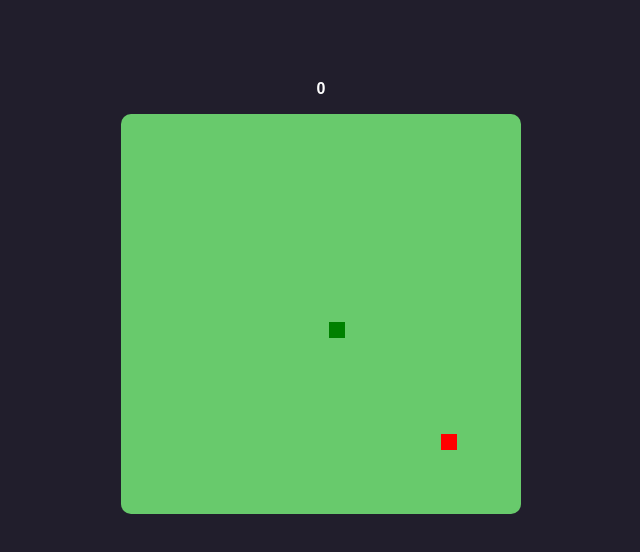
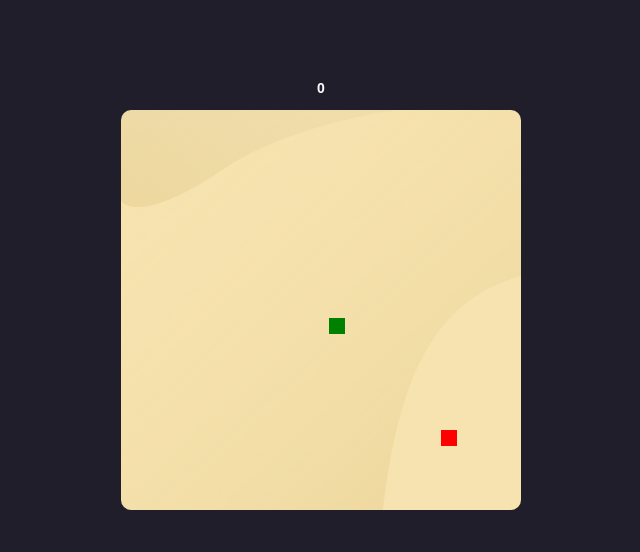
Before and after one commit to Revilise/Snake, a plain HTML site: page index.html in a window 1280 px wide. Shown: the whole page, without its empty margins (319-959 px from the left). Drawn offline with Linux system fonts and the light colour scheme.

Commit message:
oop vers

```diff
--- a/index.html
+++ b/index.html
@@ -1,15 +1,16 @@
 <!DOCTYPE html>
 <html lang="en">
   <head>
-    <meta charset="UTF-8">
-    <meta name="viewport" content="width=device-width, initial-scale=1.0">
-    <meta http-equiv="X-UA-Compatible" content="ie=edge">
-    <title>Ssssnake!</title>
+    <meta charset="UTF-8" />
+    <meta name="viewport" content="width=device-width, initial-scale=1.0" />
+    <meta http-equiv="X-UA-Compatible" content="ie=edge" />
+    <title>Document</title>
     <style>
       body {
         color: #fff;
         font-family: Arial, Helvetica, sans-serif;
         background: rgb(33, 30, 44);
+        font-size: 14px;
       }
       .container {
         width: 400px;
@@ -18,10 +19,8 @@
       #frame {
         width: 400px;
         height: 400px;
-            background: rgb(39, 116, 80);
-            background: rgb(104, 202, 108);
+        background-image: url("./frame_sand.png");
         border-radius: 10px;
-           /* padding: 10px;*/
       }
       #score {
         text-align: center;
@@ -36,7 +35,6 @@
         <canvas id="snake-frame" width="400" height="400"></canvas>
       </div>
     </div>
-    <script src="./snake.js">
-    </script>
+    <script src="./snake.js"></script>
   </body>
 </html>
--- a/snake.js
+++ b/snake.js
@@ -1,138 +1,174 @@
-const canvas = document.getElementById('snake-frame');
-var scoreContain = document.getElementById('score');
-const ctx = canvas.getContext('2d');
+const canvas = document.getElementById("snake-frame");
+var scoreContain = document.getElementById("score");
+const ctx = canvas.getContext("2d");
 
-var grid = 16;
-fps = 10;
-frame = {
+const config = {
+  grid: 16,
+  fps: 10,
+  frame: {
     width: 400,
     height: 400
-}
-barry = {
+  },
+  barry: {
     x: 320,
     y: 320
-}
-snake = {
+  },
+  snake: {
     x: 208,
     y: 208,
     dx: 0,
     dy: 0,
-    tail: [
-        {x: 208, y: 208},
-        {x: 208, y: 224}
-    ],
-    maxtail: 3
+    tail: [],
+    maxtail: 2
+  },
+  score: 0
+};
+
+function SnakeGame(config) {
+  this.BarrySpawn = () => {
+    this.barry.x = Math.floor(Math.random() * 400);
+    while (this.barry.x % 16 != 0) {
+      this.barry.x = Math.floor(Math.random() * 400);
+    }
+    this.barry.y = Math.floor(Math.random() * 400);
+    while (this.barry.y % 16 != 0) {
+      this.barry.y = Math.floor(Math.random() * 400);
     }
 
-score = 0;
+    this.BarryDraw();
+  };
 
-const bar = function barrySpawn() {
-    barry.x = Math.floor(Math.random() * 400);
-    while (barry.x % 16 != 0) {
-        barry.x = Math.floor(Math.random() * 400);
+  this.BarryDraw = () => {
+    ctx.fillStyle = "Red";
+    ctx.fillRect(this.barry.x, this.barry.y, this.grid, this.grid);
+  };
+
+  this.SnakeMove = () => {
+    // Движение головы змейки.
+    this.snake.x += this.snake.dx;
+    this.snake.y += this.snake.dy;
+
+    // Добавить в начало хвоста координату головы
+    this.snake.tail.unshift({
+      x: this.snake.x,
+      y: this.snake.y
+    });
+
+    this.FrameTeleport();
+
+    // Обрезать змею по последнему элементу, чтобы хвост фиксировался.
+    if (this.snake.tail.length > this.snake.maxtail) {
+      this.snake.tail.pop();
     }
 
-    barry.y = Math.floor(Math.random() * 400);
-    while (barry.y % 16 != 0) {
-        barry.y = Math.floor(Math.random() * 400);
+    //Перебор змейки
+    this.snake.tail.forEach((tail, index) => {
+      //Отрисовка тела
+      ctx.fillStyle = "green";
+      ctx.fillRect(tail.x, tail.y, this.grid, this.grid);
+
+      this.EatBarry();
+
+      // Проверка на столкновение змейки с самой собой.
+      for (let i = index + 1; i < this.snake.tail.length; i++) {
+        if (
+          tail.x === this.snake.tail[i].x &&
+          tail.y === this.snake.tail[i].y
+        ) {
+          this.ResetGame();
         }
-    ctx.fillStyle = 'Red'
-    ctx.fillRect(barry.x, barry.y, grid, grid);
       }
-ctx.fillStyle = 'green'
+    });
+  };
 
-snake.tail.forEach(function(tail){
-    ctx.fillRect(tail.x, tail.y, grid, grid);
-})
+  this.EatBarry = () => {
+    if (this.snake.x === this.barry.x && this.snake.y === this.barry.y) {
+      this.score++;
+      this.ChangeScore();
 
-// Цикл игры.
-function loop() {
+      this.snake.maxtail++;
+      this.BarrySpawn();
 
-    // Установка частоты кадров.
-    setTimeout(function() {
+      // сразу перекрасить змейку в родной цвет.
+      ctx.fillStyle = "green";
+    }
+  };
 
-        // Отложенный запуск игры.
-        requestAnimationFrame(loop)
+  this.ChangeScore = () => {
+    scoreContain.innerText = this.score;
+  };
 
-        // Очистить фрейм.
-        ctx.clearRect(0,0, frame.width, frame.height)
+  this.ResetGame = () => {
+    let configCopy = {
+      ...config,
+      frame: { ...config.frame },
+      snake: { ...config.snake, tail: [...config.snake.tail] },
+      barry: { ...config.barry }
+    };
 
-        ctx.fillStyle = 'Red'
-        ctx.fillRect(barry.x, barry.y, grid, grid);
+    this.grid = configCopy.grid;
+    this.fps = configCopy.fps;
+    this.frame = configCopy.frame;
+    this.barry = configCopy.barry;
+    this.snake = configCopy.snake;
+    this.score = configCopy.score;
+    this.ChangeScore();
+  };
 
-        scoreContain.innerText = score
+  this.ClearFrame = () => {
+    ctx.clearRect(0, 0, this.frame.width, this.frame.height);
+  };
 
-        // Движение головы змейки.
-        snake.x += snake.dx
-        snake.y += snake.dy
+  this.FrameTeleport = () => {
+    if (this.snake.x == this.frame.width) {
+      this.snake.x = 0;
+    } else if (this.snake.x < 0) {
+      this.snake.x = this.frame.width;
+    }
+    if (this.snake.y == this.frame.height) {
+      this.snake.y = 0;
+    } else if (this.snake.y < 0) {
+      this.snake.y = this.frame.height;
+    }
+  };
 
-        // Проверка границ и телепорт змеюки в другой конец карты.
-        if (snake.x == frame.width) {
-            snake.x = 0
-        } else if (snake.x < 0) {
-            snake.x = frame.width
+  this.SnakeController = () => {
+    document.addEventListener("keydown", event => {
+      if (event.code == "ArrowUp") {
+        this.snake.dy = -16;
+        this.snake.dx = 0;
+      } else if (event.code == "ArrowDown") {
+        this.snake.dy = 16;
+        this.snake.dx = 0;
+      } else if (event.code == "ArrowRight") {
+        this.snake.dx = 16;
+        this.snake.dy = 0;
+      } else if (event.code == "ArrowLeft") {
+        this.snake.dx = -16;
+        this.snake.dy = 0;
       }
-        if (snake.y == frame.height) {
-            snake.y = 0;
-        } else if (snake.y < 0) {
-            snake.y = frame.height
+    });
+  };
+
+  this.loop = () => {
+    this.ClearFrame();
+    this.BarryDraw();
+    this.SnakeMove();
+
+    setTimeout(() => {
+      requestAnimationFrame(this.loop);
+    }, 1000 / this.fps);
+  };
+
+  //entry point
+  return () => {
+    this.ResetGame();
+    this.SnakeController();
+
+    return requestAnimationFrame(this.loop);
+  };
 }
 
-        // Добавить змее в начало текущие координаты
-        snake.tail.unshift({
-            x: snake.x,
-            y: snake.y
-        });
+window.play = new SnakeGame(config);
 
-        // Обрезать змею по последнему элементу, чтобы хвост фиксировался.
-        if (snake.tail.length > snake.maxtail) {
-            snake.tail.pop();
-        }
-
-        // Перебор змеи.
-        snake.tail.forEach(function(tail, index){
-
-            // Отрисовка змеюки.
-            ctx.fillStyle = 'green'
-            ctx.fillRect(tail.x, tail.y, grid, grid);
-
-            if (snake.x === barry.x && snake.y === barry.y) {
-                score++
-                snake.maxtail++
-                bar()
-            }
-            // Проверка на столкновение с самой собой.
-            for (let i = index + 1; i < snake.tail.length; i++) {
-                if (tail.x === snake.tail[i].x && tail.y === snake.tail[i].y) {
-                    /// окончание игры ///
-                    snake.x = 208
-                    snake.y = 208
-                    snake.tail = []
-                    snake.dx = 0
-                    snake.dy = 0
-                    snake.maxtail = 2
-                }
-            }
-        })
-
-        // Читалка кнопок - управление змейкой.
-        addEventListener('keydown', function(event) {
-            if (event.code == "ArrowUp") {
-                snake.dy = -16
-                snake.dx = 0
-            } else if (event.code == "ArrowDown") {
-                snake.dy = 16
-                snake.dx = 0
-            } else if (event.code == "ArrowRight") {
-                snake.dx  = 16
-                snake.dy = 0
-            } else if (event.code == "ArrowLeft") {
-                snake.dx = -16
-                snake.dy = 0
-            }
-        })
-    }, 1000 / fps)
-}
-
-// Запуск змейки.
-requestAnimationFrame(loop)
+play();
```
Also changed, not shown: README.md, frame_sand.png (added), snake.gif (added). Lines whose indentation alone changed are shown as unchanged.
